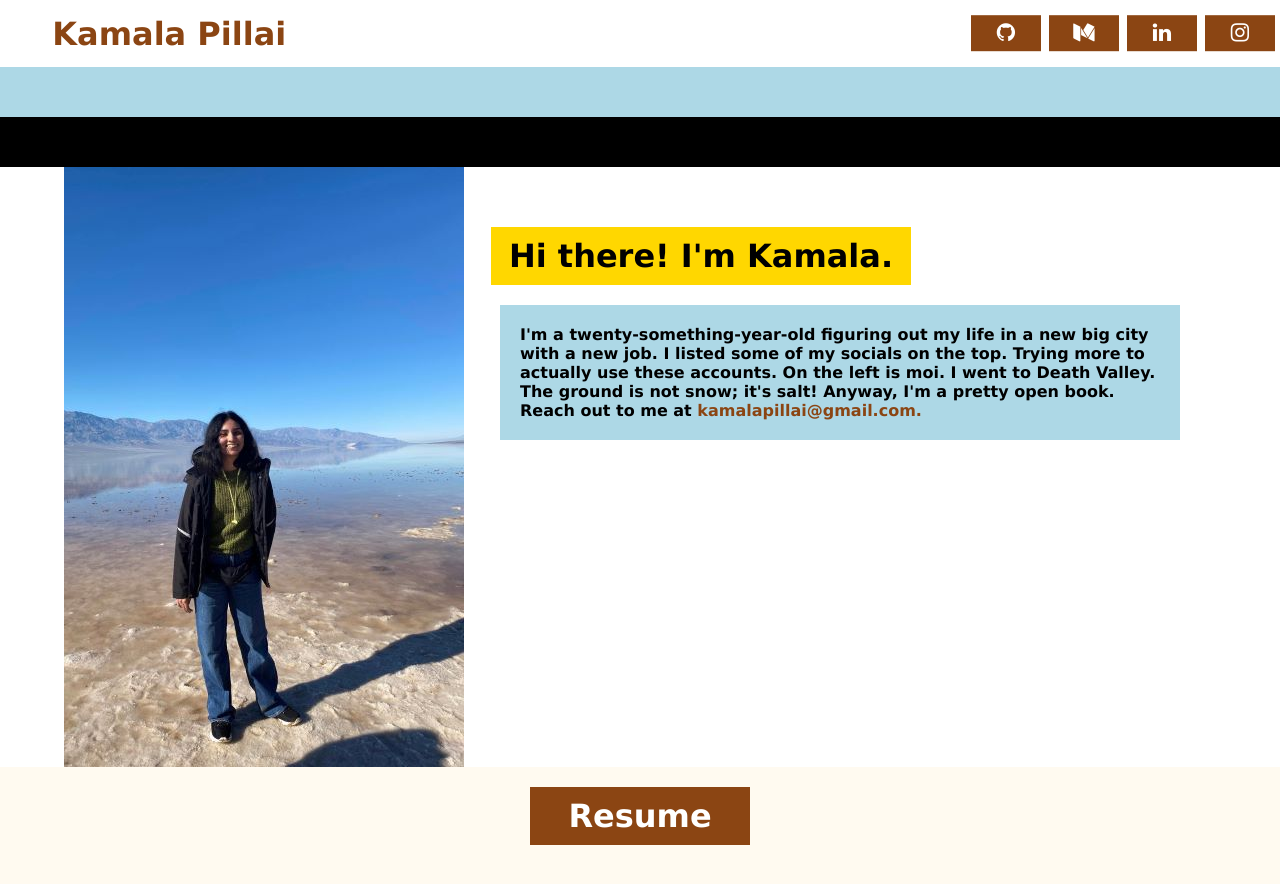
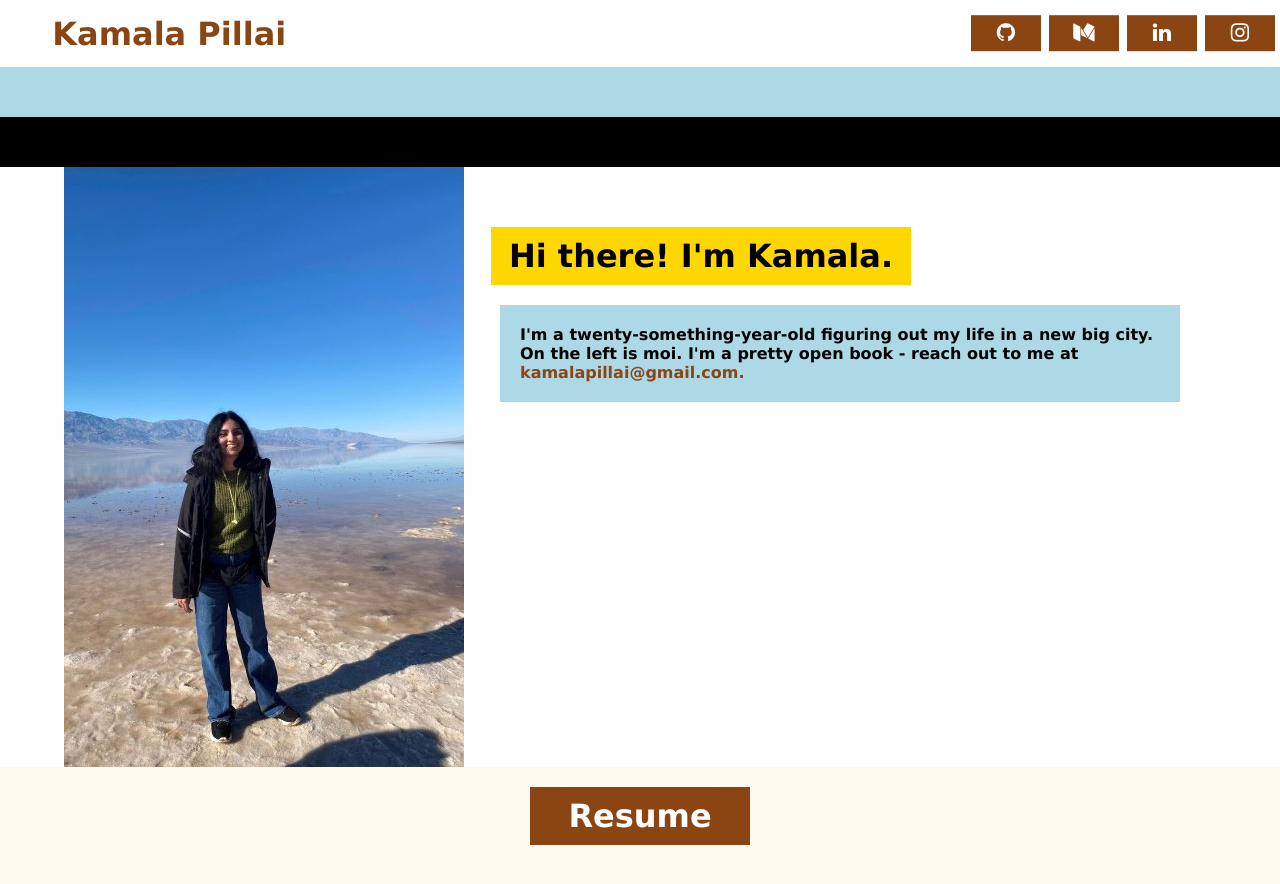
Before and after one commit to kpill/kpill.github.io, a Jekyll site: the page built from index.html, in a window 1280 px wide and 900 px high. Shown: the top 884 px of the window. Built offline with Jekyll 4.4.1, drawn with Linux system fonts in a browser that asks for light colours.

Commit message:
Update index.html

```diff
--- a/index.html
+++ b/index.html
@@ -12,10 +12,8 @@
 <div class="yellow-box">Hi there! I'm Kamala.</div>
 
 
-<div class="blue-text-box">I'm a twenty-something-year-old figuring out my life in a new big city with a new job. I listed some of my socials on the top.
-	Trying more to actually use these accounts. On the left is moi. I went to Death Valley. The ground is not snow; it's salt!
-	Anyway, I'm a pretty open book.
-	Reach out to me at <a style="text-decoration: none; color:saddleBrown;"
+<div class="blue-text-box"> I'm a twenty-something-year-old figuring out my life in a new big city. On the left is moi. I'm a pretty open book -
+	reach out to me at <a style="text-decoration: none; color:saddleBrown;"
 	href="mailto:kamalapillai@gmail.com">kamalapillai@gmail.com.</a></div>
 
 
```
